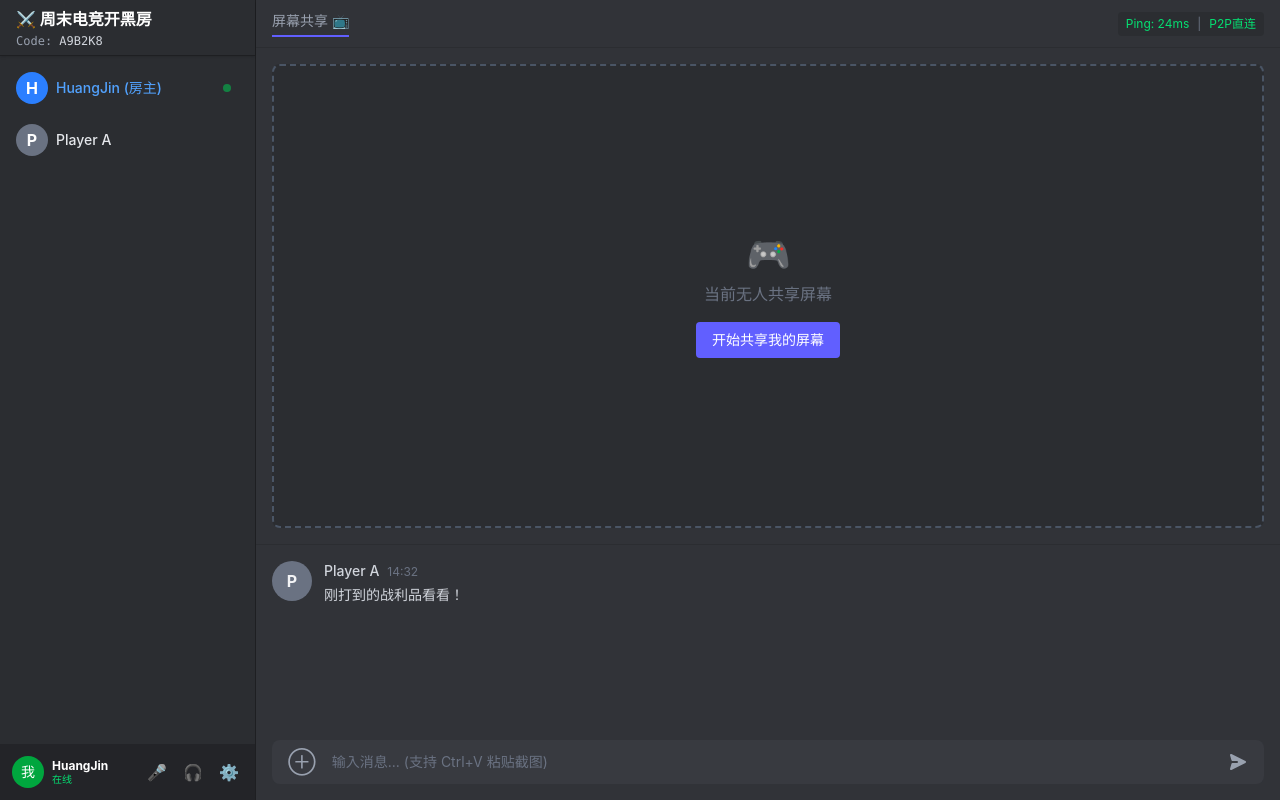
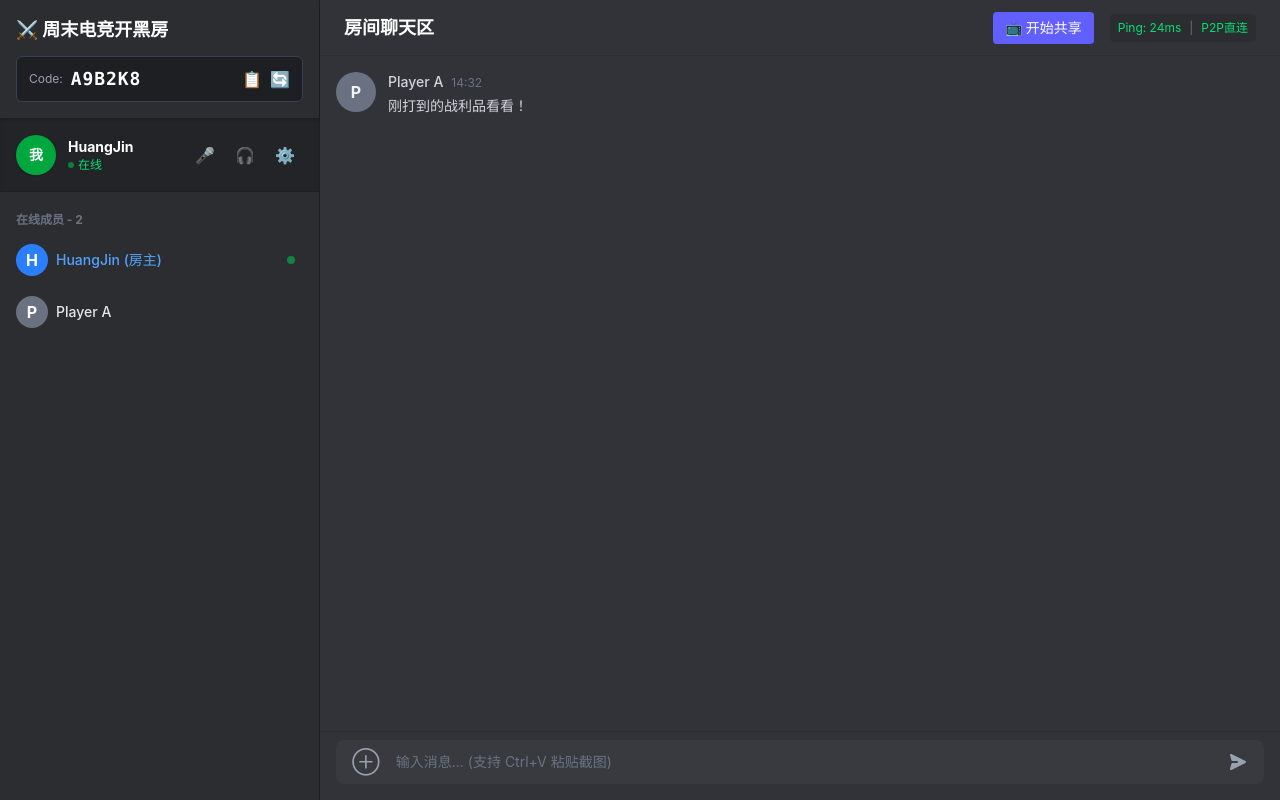
Before and after one commit to jinhuang712/pivi, a React (Vite) app: page / in a window 1280 px wide. Both pictures are taken after a click on the button "创建新房间". Built offline with nearby package versions, Linux system fonts and the light colour scheme.

Commit message:
feat: redesign main area UI for better screen share and sidebar layout

```diff
--- a/spec/07-product-design/demo-channel.html
+++ b/spec/07-product-design/demo-channel.html
@@ -86,20 +86,46 @@
   <!-- ========================================== -->
   <div id="main-ui" class="flex w-full h-full hidden">
     <!-- 左侧：成员与本地控制区 -->
-    <aside class="w-64 bg-[#2b2d31] flex flex-col border-r border-[#1e1f22]">
+    <aside class="w-80 bg-[#2b2d31] flex flex-col border-r border-[#1e1f22] flex-shrink-0">
       <!-- 房间头部 -->
-      <div class="h-14 border-b border-[#1e1f22] flex flex-col justify-center px-4 shadow-sm group cursor-pointer hover:bg-[#3f4147] transition-colors text-white relative">
-        <div class="flex items-center justify-between font-bold">
+      <div class="p-4 border-b border-[#1e1f22] flex flex-col justify-center shadow-sm text-white relative">
+        <div class="flex items-center justify-between font-bold text-lg mb-3">
           <span class="truncate">⚔️ 周末电竞开黑房</span>
         </div>
-        <div class="flex items-center justify-between mt-0.5">
-          <span class="text-xs text-gray-400 font-mono" title="点击复制口令">Code: <span class="text-gray-300 group-hover:text-white">A9B2K8</span></span>
-          <button class="text-[10px] text-indigo-400 hover:text-indigo-300 hidden group-hover:block transition-colors" title="重新生成口令">重新生成</button>
+        <div class="flex items-center justify-between bg-[#1e1f22] rounded-md px-3 py-2 border border-gray-700">
+          <div class="flex items-center space-x-2">
+            <span class="text-xs text-gray-400">Code:</span>
+            <span class="text-lg text-white font-mono tracking-wider font-bold">A9B2K8</span>
+          </div>
+          <div class="flex items-center space-x-2">
+            <button class="text-gray-400 hover:text-white transition-colors" title="复制口令">📋</button>
+            <button class="text-indigo-400 hover:text-indigo-300 transition-colors" title="重新生成口令">🔄</button>
+          </div>
+        </div>
+      </div>
+
+      <!-- 我的信息与设置 (原底部面板) -->
+      <div class="p-4 bg-[#232428] flex items-center justify-between border-b border-[#1e1f22] shadow-inner">
+        <div class="flex items-center space-x-3">
+          <div class="w-10 h-10 bg-green-600 rounded-full flex items-center justify-center text-sm font-bold text-white shadow-sm">我</div>
+          <div class="flex flex-col">
+            <span class="text-sm font-bold leading-tight text-white mb-0.5">HuangJin</span>
+            <span class="text-xs text-green-400 leading-tight flex items-center"><span class="w-1.5 h-1.5 bg-green-500 rounded-full mr-1 animate-pulse"></span>在线</span>
+          </div>
+        </div>
+        <div class="flex space-x-1 text-gray-400">
+          <button id="btn-toggle-mic" class="hover:text-white p-2 rounded hover:bg-gray-700 transition-colors relative" title="麦克风开关">
+            🎤
+            <span id="mic-muted-badge" class="absolute top-1 right-1 w-2 h-2 bg-red-500 rounded-full hidden"></span>
+          </button>
+          <button id="btn-toggle-speaker" class="hover:text-white p-2 rounded hover:bg-gray-700 transition-colors" title="扬声器开关">🎧</button>
+          <button id="btn-open-settings" class="hover:text-white p-2 rounded hover:bg-gray-700 transition-colors" title="设置">⚙️</button>
         </div>
       </div>
 
       <!-- 成员列表 -->
       <div class="flex-1 overflow-y-auto p-2 space-y-1">
+        <div class="px-2 py-1 mt-2 mb-1 text-xs font-bold text-gray-500">在线成员 - 2</div>
 
         <!-- 成员项：房主自己 -->
         <div class="flex items-center justify-between p-2 rounded hover:bg-[#3f4147] group cursor-pointer">
@@ -552,19 +578,51 @@
 
     // 屏幕共享切换
     let isSharing = false;
-    document.getElementById('btn-start-share').addEventListener('click', (e) => {
+    let isExpanded = false;
+
+    const btnStartShare = document.getElementById('btn-start-share');
+    const expandedArea = document.getElementById('expanded-share-area');
+    const pipArea = document.getElementById('pip-share-area');
+    const chatContainer = document.getElementById('chat-container');
+    const btnShrinkShare = document.getElementById('btn-shrink-share');
+
+    btnStartShare.addEventListener('click', (e) => {
       isSharing = !isSharing;
       if (isSharing) {
-        e.target.innerText = '停止共享';
-        e.target.classList.replace('bg-indigo-500', 'bg-red-500');
-        e.target.classList.replace('hover:bg-indigo-600', 'hover:bg-red-600');
-        e.target.previousElementSibling.innerText = '你的屏幕正在共享中...';
+        // Start sharing (default to PIP)
+        e.currentTarget.innerHTML = `<span>🛑</span><span>停止共享</span>`;
+        e.currentTarget.classList.replace('bg-indigo-500', 'bg-red-500');
+        e.currentTarget.classList.replace('hover:bg-indigo-600', 'hover:bg-red-600');
+        pipArea.classList.remove('hidden');
       } else {
-        e.target.innerText = '开始共享我的屏幕';
-        e.target.classList.replace('bg-red-500', 'bg-indigo-500');
-        e.target.classList.replace('hover:bg-red-600', 'hover:bg-indigo-600');
-        e.target.previousElementSibling.innerText = '当前无人共享屏幕';
+        // Stop sharing
+        e.currentTarget.innerHTML = `<span>📺</span><span>开始共享</span>`;
+        e.currentTarget.classList.replace('bg-red-500', 'bg-indigo-500');
+        e.currentTarget.classList.replace('hover:bg-red-600', 'hover:bg-indigo-600');
+        pipArea.classList.add('hidden');
+        expandedArea.classList.add('hidden');
+        chatContainer.classList.remove('h-1/3');
+        chatContainer.classList.add('flex-1');
+        isExpanded = false;
       }
+    });
+
+    pipArea.addEventListener('click', () => {
+      isExpanded = true;
+      pipArea.classList.add('hidden');
+      expandedArea.classList.remove('hidden');
+      expandedArea.classList.add('flex');
+      chatContainer.classList.remove('flex-1');
+      chatContainer.classList.add('h-1/3');
+    });
+
+    btnShrinkShare.addEventListener('click', () => {
+      isExpanded = false;
+      expandedArea.classList.add('hidden');
+      expandedArea.classList.remove('flex');
+      pipArea.classList.remove('hidden');
+      chatContainer.classList.remove('h-1/3');
+      chatContainer.classList.add('flex-1');
     });
 
   </script>
--- a/src/App.tsx
+++ b/src/App.tsx
@@ -9,10 +9,9 @@ import MainArea from "./components/MainArea";
 function App() {
   const [appState, setAppState] = useState<'join' | 'confirm' | 'channel'>('join');
   const [isSettingsOpen, setIsSettingsOpen] = useState(false);
-  const [roomCode, setRoomCode] = useState("");
 
   const handleCodeComplete = (code: string) => {
-    setRoomCode(code);
+    // roomCode logic is removed or handled elsewhere, simply set joined
     setAppState('confirm');
   };
 
--- a/src/components/MainArea.tsx
+++ b/src/components/MainArea.tsx
@@ -10,6 +10,8 @@ interface ChatMessage {
 
 const MainArea: React.FC = () => {
   const [isSharing, setIsSharing] = useState(false);
+  const [isExpandedShare, setIsExpandedShare] = useState(false);
+  const [quality, setQuality] = useState('1080p');
   const [inputValue, setInputValue] = useState('');
   const [showError, setShowError] = useState(false);
   const [messages, setMessages] = useState<ChatMessage[]>([
@@ -49,17 +51,46 @@ const MainArea: React.FC = () => {
   };
 
   return (
-    <main className="flex-1 flex flex-col relative bg-[#313338]">
+    <main className="flex-1 flex flex-col relative bg-[#313338] h-full overflow-hidden">
       {/* 顶部导航与网络面板指示器 */}
-      <div className="h-12 border-b border-[#2b2d31] flex justify-between items-center px-4">
-        <div className="flex space-x-4 text-gray-400 text-sm">
-          <button className="hover:text-white font-medium border-b-2 border-indigo-500 pb-1">
-            屏幕共享 📺
+      <div className="h-14 border-b border-[#2b2d31] flex justify-between items-center px-6 flex-shrink-0">
+        <div className="flex space-x-4 text-white font-bold text-lg">
+          <span>房间聊天区</span>
+        </div>
+
+        <div className="flex items-center space-x-4">
+          {/* 共享控制 */}
+          {!isSharing ? (
+            <button
+              onClick={() => setIsSharing(true)}
+              className="text-sm bg-indigo-500 hover:bg-indigo-600 text-white px-3 py-1.5 rounded transition-colors flex items-center space-x-1"
+            >
+              <span>📺</span>
+              <span>开始共享</span>
+            </button>
+          ) : (
+            <div className="flex items-center space-x-2">
+              <select
+                value={quality}
+                onChange={(e) => setQuality(e.target.value)}
+                className="bg-[#1e1f22] text-xs text-gray-300 border border-gray-700 rounded px-2 py-1 outline-none cursor-pointer"
+              >
+                <option value="720p">720p</option>
+                <option value="1080p">1080p</option>
+                <option value="原画">原画</option>
+              </select>
+              <button
+                onClick={() => { setIsSharing(false); setIsExpandedShare(false); }}
+                className="text-sm bg-red-500 hover:bg-red-600 text-white px-3 py-1.5 rounded transition-colors"
+              >
+                停止共享
               </button>
             </div>
+          )}
+
           {/* 网络状态看板开关 */}
           <div
-          className="flex items-center space-x-2 text-xs text-green-400 bg-[#2b2d31] px-2 py-1 rounded cursor-pointer hover:bg-[#1e1f22]"
+            className="flex items-center space-x-2 text-xs text-green-400 bg-[#2b2d31] px-2 py-1.5 rounded cursor-pointer hover:bg-[#1e1f22]"
             title="点击展开/收起网络详情"
           >
             <span>Ping: 24ms</span>
@@ -67,27 +98,51 @@ const MainArea: React.FC = () => {
             <span>P2P直连</span>
           </div>
         </div>
+      </div>
 
-      {/* 屏幕共享预览占位区 */}
-      <div className="flex-1 flex items-center justify-center p-4">
-        <div className="w-full h-full border-2 border-dashed border-gray-600 rounded-lg flex flex-col items-center justify-center text-gray-500 bg-[#2b2d31]">
-          <span className="text-4xl mb-2">🎮</span>
-          <p>{isSharing ? '你的屏幕正在共享中...' : '当前无人共享屏幕'}</p>
+      {/* Main Content Area */}
+      <div className="flex-1 flex flex-col relative min-h-0">
+
+        {/* Expanded Screen Share Area */}
+        {isExpandedShare && isSharing && (
+          <div className="flex-1 bg-[#1e1f22] border-b border-[#2b2d31] flex flex-col items-center justify-center relative min-h-0">
             <button
-            onClick={() => setIsSharing(!isSharing)}
-            className={`mt-4 px-4 py-2 rounded text-sm font-medium transition-colors text-white ${
-              isSharing
-                ? 'bg-red-500 hover:bg-red-600'
-                : 'bg-indigo-500 hover:bg-indigo-600'
-            }`}
+              onClick={() => setIsExpandedShare(false)}
+              className="absolute top-4 right-4 bg-black bg-opacity-60 hover:bg-opacity-80 text-white px-3 py-1 rounded text-sm transition-all z-10"
             >
-            {isSharing ? '停止共享' : '开始共享我的屏幕'}
+              缩小至角落 ↘️
             </button>
+            <span className="text-6xl mb-4">🎮</span>
+            <span className="text-gray-400 font-medium">完整屏幕画面 ({quality})</span>
+          </div>
+        )}
+
+        {/* Chat Area */}
+        <div className={`flex flex-col bg-[#313338] min-h-0 ${isExpandedShare && isSharing ? 'h-1/3' : 'flex-1'}`}>
+
+          {/* Floating Thumbnail (PIP) */}
+          {!isExpandedShare && isSharing && (
+            <div
+              className="absolute top-4 right-4 z-20 w-64 h-36 bg-black border border-gray-600 rounded-lg shadow-2xl overflow-hidden group cursor-pointer"
+              onClick={() => setIsExpandedShare(true)}
+            >
+              {/* Blurred Background */}
+              <div className="absolute inset-0 flex items-center justify-center filter blur-sm group-hover:blur-none transition-all duration-300">
+                 <span className="text-4xl">🎮</span>
+              </div>
+              {/* Overlay */}
+              <div className="absolute inset-0 bg-black bg-opacity-40 group-hover:bg-opacity-10 transition-all flex items-center justify-center">
+                <span className="text-white text-sm font-bold bg-black bg-opacity-60 px-3 py-1 rounded opacity-100 group-hover:opacity-0 transition-opacity">
+                  点击放大画面
+                </span>
+              </div>
+              {/* Label */}
+              <div className="absolute bottom-2 left-2 text-[10px] text-white bg-black bg-opacity-60 px-1.5 py-0.5 rounded">
+                正在共享 ({quality})
               </div>
             </div>
+          )}
 
-      {/* 底部：聊天框 (Chatbox) */}
-      <div className="h-64 border-t border-[#2b2d31] flex flex-col">
           {/* 消息列表 */}
           <div className="flex-1 p-4 overflow-y-auto space-y-4" id="chat-messages">
             {messages.map((msg) => (
@@ -109,7 +164,7 @@ const MainArea: React.FC = () => {
           </div>
 
           {/* 输入框区域 */}
-        <div className="p-4 pt-2 relative">
+          <div className="p-4 pt-2 relative border-t border-[#2b2d31]">
           {/* 错误提示气泡 */}
           {showError && (
             <div className="absolute -top-8 left-4 bg-red-500 text-white text-xs px-3 py-1 rounded shadow-lg">
@@ -145,6 +200,7 @@ const MainArea: React.FC = () => {
           </div>
         </div>
       </div>
+      </div>
     </main>
   );
 };
--- a/src/components/Sidebar.tsx
+++ b/src/components/Sidebar.tsx
@@ -44,27 +44,68 @@ const Sidebar: React.FC<SidebarProps> = ({ roomName, onOpenSettings }) => {
     setRoomCode(Math.random().toString(36).substring(2, 8).toUpperCase());
   };
 
+  const handleCopyCode = (e: React.MouseEvent) => {
+    e.stopPropagation();
+    navigator.clipboard.writeText(roomCode);
+    alert('口令已复制！');
+  };
+
   return (
-    <aside className="w-64 bg-[#2b2d31] flex flex-col border-r border-[#1e1f22] h-full">
+    <aside className="w-80 bg-[#2b2d31] flex flex-col border-r border-[#1e1f22] h-full flex-shrink-0">
       <div
-        className="h-14 border-b border-[#1e1f22] flex flex-col justify-center px-4 shadow-sm group cursor-pointer hover:bg-[#3f4147] transition-colors text-white relative"
+        className="p-4 border-b border-[#1e1f22] flex flex-col justify-center shadow-sm text-white relative"
       >
-        <div className="flex items-center justify-between font-bold">
+        <div className="flex items-center justify-between font-bold text-lg mb-3">
           <span className="truncate">⚔️ {roomName}</span>
         </div>
-        <div className="flex items-center justify-between mt-0.5">
-          <span className="text-xs text-gray-400 font-mono" title="点击复制口令">Code: <span className="text-gray-300 group-hover:text-white">{roomCode}</span></span>
+        <div className="flex items-center justify-between bg-[#1e1f22] rounded-md px-3 py-2 border border-gray-700">
+          <div className="flex items-center space-x-2">
+            <span className="text-xs text-gray-400">Code:</span>
+            <span className="text-lg text-white font-mono tracking-wider font-bold">{roomCode}</span>
+          </div>
+          <div className="flex items-center space-x-2">
+            <button
+              onClick={handleCopyCode}
+              className="text-gray-400 hover:text-white transition-colors"
+              title="复制口令"
+            >
+              📋
+            </button>
+            <button
+              onClick={handleRegenerateCode}
+              className="text-indigo-400 hover:text-indigo-300 transition-colors"
+              title="重新生成口令"
+            >
+              🔄
+            </button>
+          </div>
+        </div>
+      </div>
+
+      {/* 我的信息与设置 (原底部面板) */}
+      <div className="p-4 bg-[#232428] flex items-center justify-between border-b border-[#1e1f22] shadow-inner">
+        <div className="flex items-center space-x-3">
+          <div className="w-10 h-10 bg-green-600 rounded-full flex items-center justify-center text-sm font-bold text-white shadow-sm">我</div>
+          <div className="flex flex-col">
+            <span className="text-sm font-bold leading-tight text-white mb-0.5">HuangJin</span>
+            <span className="text-xs text-green-400 leading-tight flex items-center"><span className="w-1.5 h-1.5 bg-green-500 rounded-full mr-1 animate-pulse"></span>在线</span>
+          </div>
+        </div>
+        <div className="flex space-x-1 text-gray-400">
+          <button className="hover:text-white p-2 rounded hover:bg-gray-700 transition-colors" title="麦克风开关">🎤</button>
+          <button className="hover:text-white p-2 rounded hover:bg-gray-700 transition-colors" title="扬声器开关">🎧</button>
           <button
-            onClick={handleRegenerateCode}
-            className="text-[10px] text-indigo-400 hover:text-indigo-300 hidden group-hover:block transition-colors"
-            title="重新生成口令"
+            onClick={onOpenSettings}
+            className="hover:text-white p-2 rounded hover:bg-gray-700 transition-colors"
+            title="设置"
           >
-            重新生成
+            ⚙️
           </button>
         </div>
       </div>
 
       <div className="flex-1 overflow-y-auto p-2 space-y-1">
+        <div className="px-2 py-1 mt-2 mb-1 text-xs font-bold text-gray-500">在线成员 - 2</div>
         {members.map(member => (
           <MemberItem
             key={member.id}
@@ -75,28 +116,6 @@ const Sidebar: React.FC<SidebarProps> = ({ roomName, onOpenSettings }) => {
           />
         ))}
       </div>
-
-      {/* 底部本地控制面板 */}
-      <div className="h-14 bg-[#232428] flex items-center justify-between px-3">
-        <div className="flex items-center space-x-2">
-          <div className="w-8 h-8 bg-green-600 rounded-full flex items-center justify-center text-sm text-white">我</div>
-          <div className="flex flex-col">
-            <span className="text-xs font-bold leading-tight text-white">HuangJin</span>
-            <span className="text-[10px] text-green-400 leading-tight">在线</span>
-          </div>
-        </div>
-        <div className="flex space-x-2 text-gray-400">
-          <button className="hover:text-white p-1 rounded hover:bg-gray-700" title="麦克风开关">🎤</button>
-          <button className="hover:text-white p-1 rounded hover:bg-gray-700" title="扬声器开关">🎧</button>
-          <button
-            onClick={onOpenSettings}
-            className="hover:text-white p-1 rounded hover:bg-gray-700"
-            title="设置"
-          >
-            ⚙️
-          </button>
-        </div>
-      </div>
     </aside>
   );
 };
```
Also changed, not shown: 1 other file (tests, documents, lock files or other folders). Lines whose indentation alone changed are shown as unchanged.
